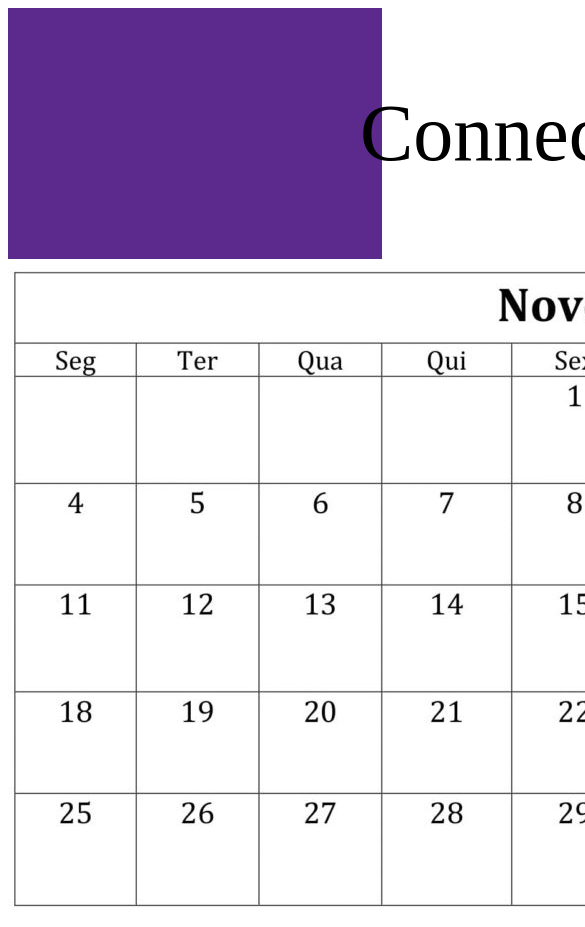
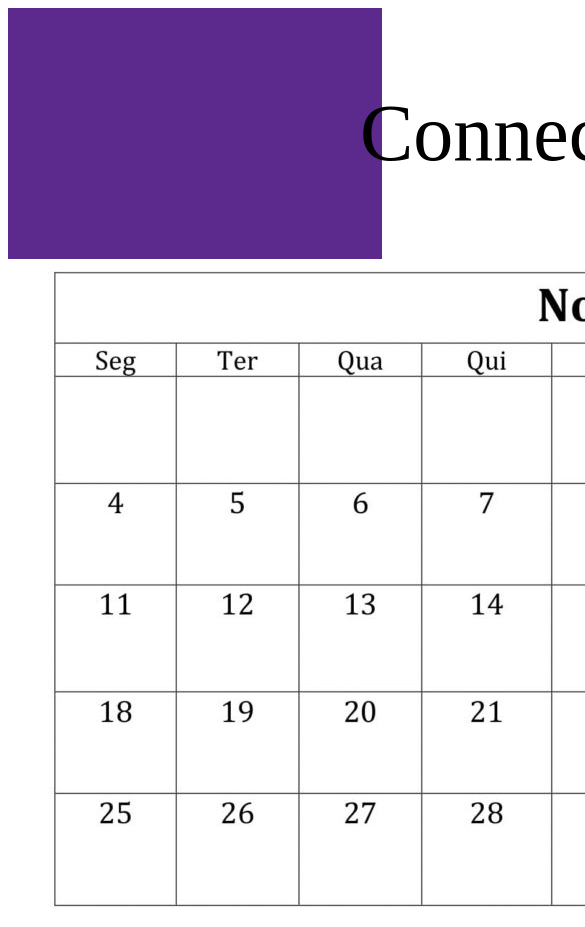
Before and after one commit to pbcarani/Projeto_Final_CODES, a plain HTML site: page untitled.html in a window 390 px wide. Shown: the top 927 px of the page, 585 px wide, since content can reach past the window. Drawn offline with Linux system fonts and the light colour scheme.

Commit message:
centralizei

```diff
--- a/assets/css/index.css
+++ b/assets/css/index.css
@@ -35,9 +35,10 @@
 
 	}
 
-	.logo{
+	.calendario{
 		display: flex;
 		align-self: center;
 		margin-right: 8rem;
+		margin-left: 2.5rem;
 
 	}
--- a/untitled.html
+++ b/untitled.html
@@ -15,7 +15,7 @@
   </header>
   <main class="container">
 
-       <img class="logo" src="assets/img/2019.jpg" alt="logo">
+       <img class="calendario" src="assets/img/2019.jpg" alt="logo">
        <a href="dia.html"
    </a>
   </main>
```
